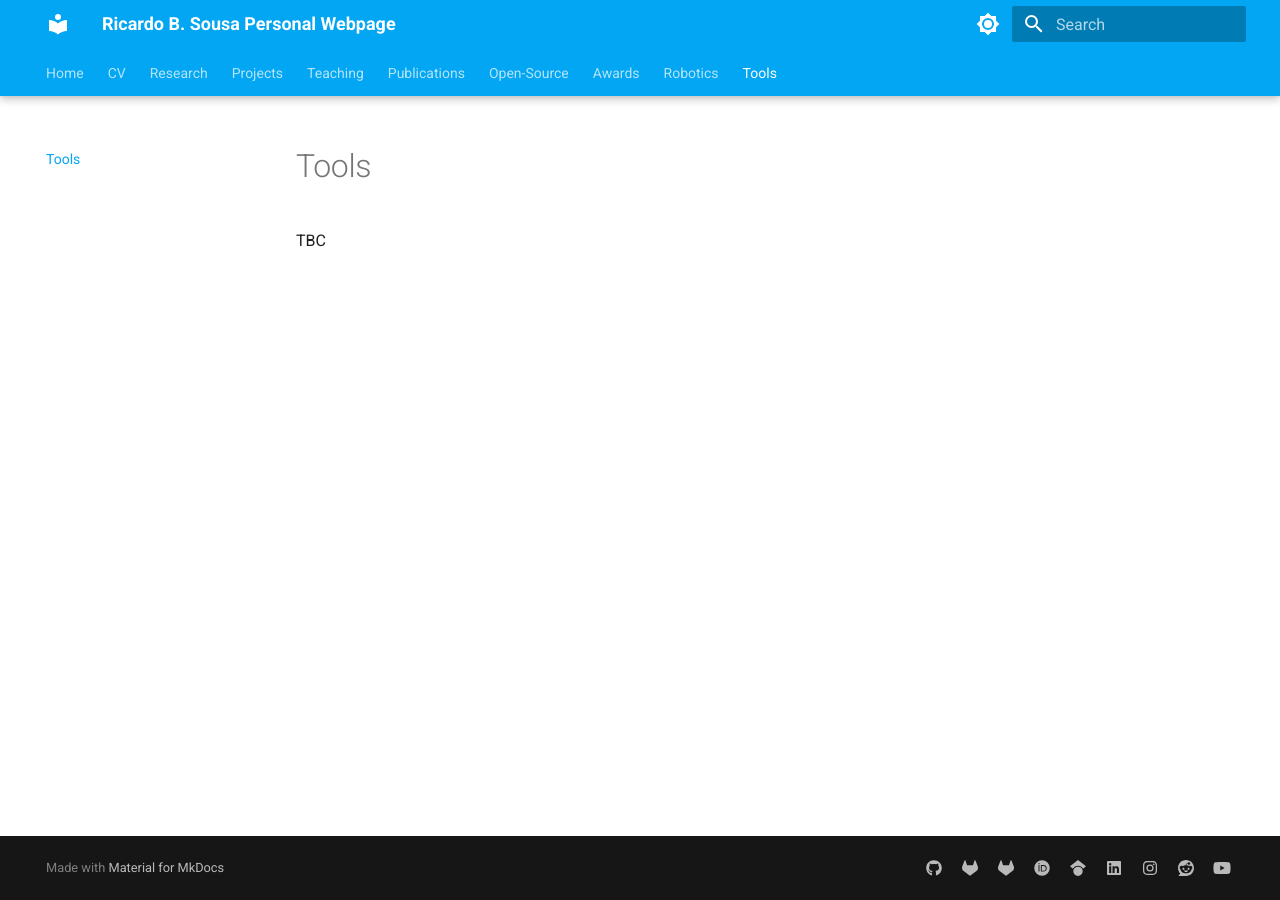
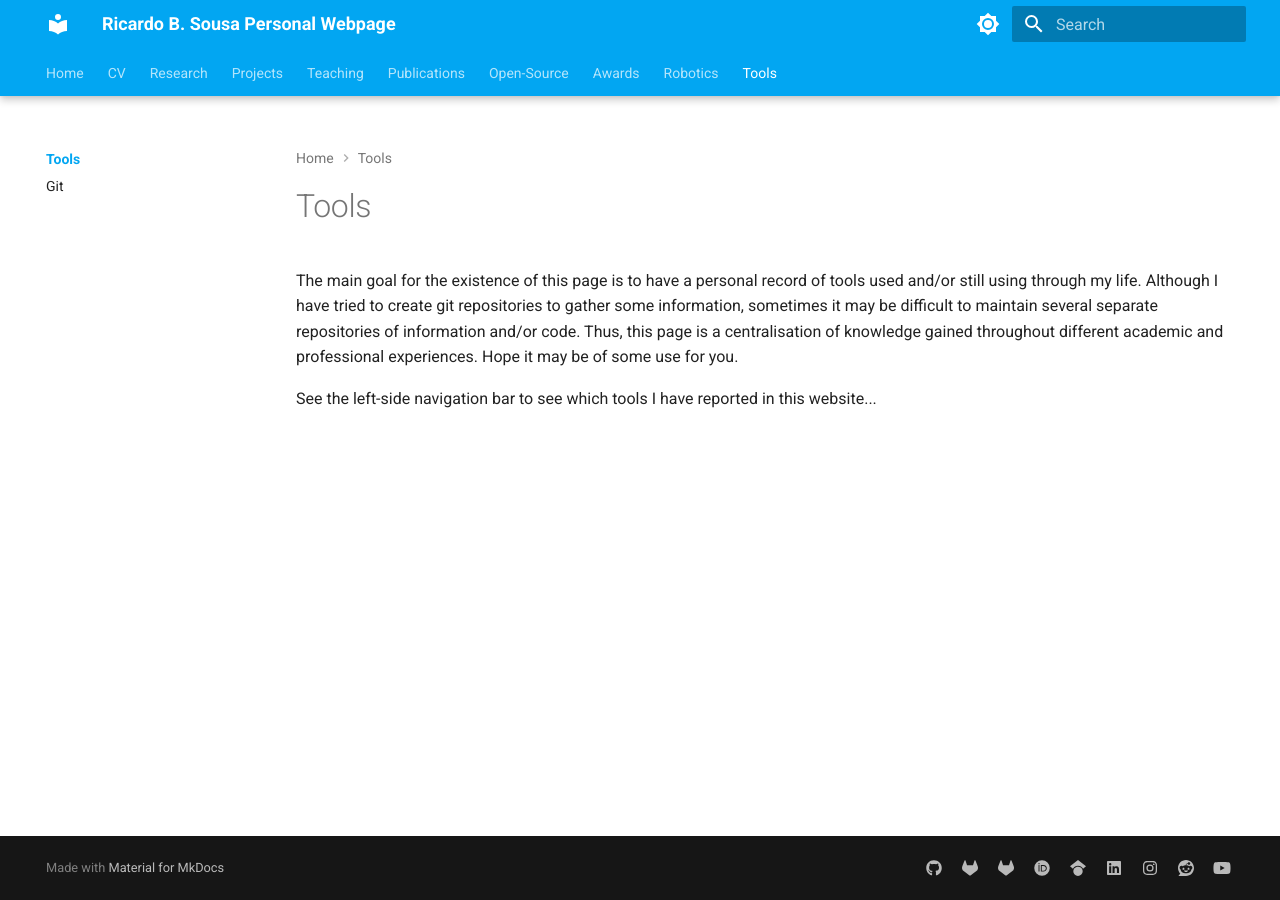
Before and after one commit to sousarbarb/sousarbarb.github.io, an MkDocs documentation site: the page built from docs/tools/index.md, in a window 1280 px wide. Built offline with MkDocs 1.6.1 and Material for MkDocs 9.7.7, drawn with Linux system fonts in a browser that asks for light colours.

```diff
--- a/docs/tools.md
+++ /dev/null
@@ -1,3 +0,0 @@
-# Tools
-
-TBC
--- /dev/null
+++ b/docs/tools/index.md
@@ -0,0 +1,13 @@
+# Tools
+
+The main goal for the existence of this page is to have a personal record of
+tools used and/or still using through my life.
+Although I have tried to create git repositories to gather some information,
+sometimes it may be difficult to maintain several separate repositories of
+information and/or code.
+Thus, this page is a centralisation of knowledge gained throughout different
+academic and professional experiences.
+Hope it may be of some use for you.
+
+See the left-side navigation bar to see which tools I have reported in this
+website...
--- a/mkdocs.yml
+++ b/mkdocs.yml
@@ -78,7 +78,9 @@ nav:
   - Open-Source: open-source.md
   - Awards: awards.md
   - Robotics: robotics.md
-  - Tools: tools.md
+  - Tools:
+    - tools/index.md
+    - Git: tools/git.md
 
 markdown_extensions:
   - def_list
```
Also changed, not shown: docs/tools/git.md (added, +42 -0 lines).
